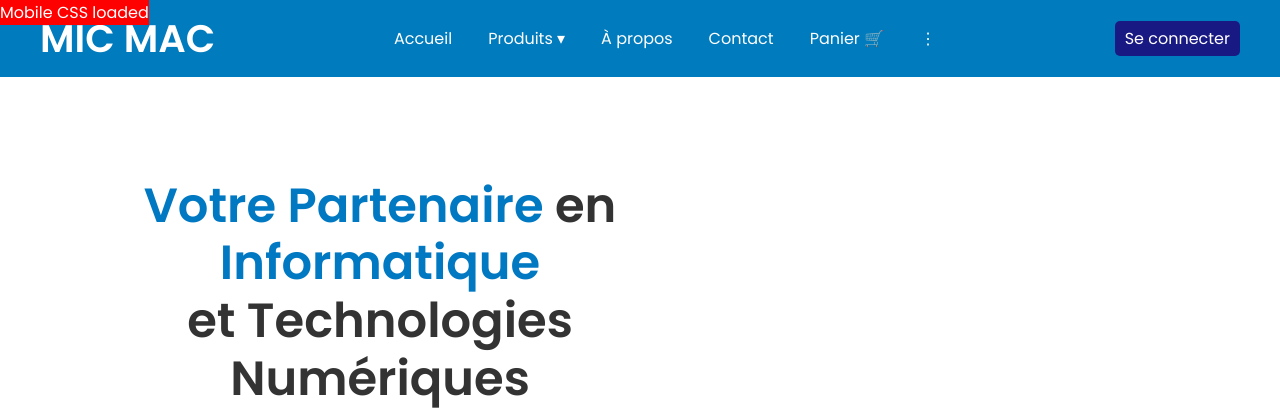
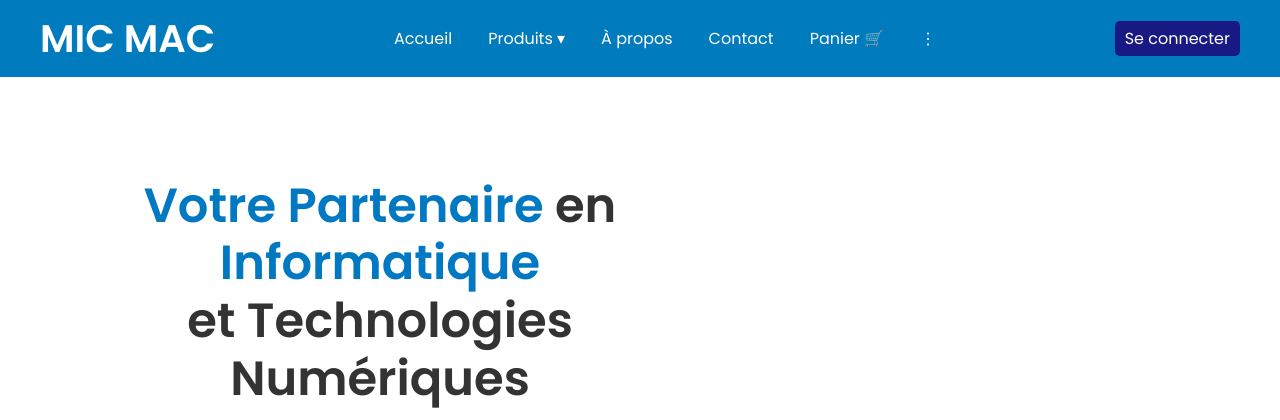
Before and after one commit to SONITO-WA/micmac, a PHP site: page / in a window 1280 px wide. Shown: the top 420 px of the page. Run offline with PHP 8.4, Linux system fonts and the light colour scheme; some libraries are stand-ins or nearby versions.

Commit message:
Update style.css

```diff
--- a/css/style.css
+++ b/css/style.css
@@ -1,12 +1,4 @@
-body::before {
-  content: "Mobile CSS loaded";
-  position: fixed;
-  top: 0;
-  left: 0;
-  background: red;
-  color: white;
-  z-index: 9999;
-}
+
 body {
   margin: 0;
   font-family: 'Segoe UI', sans-serif;
```
